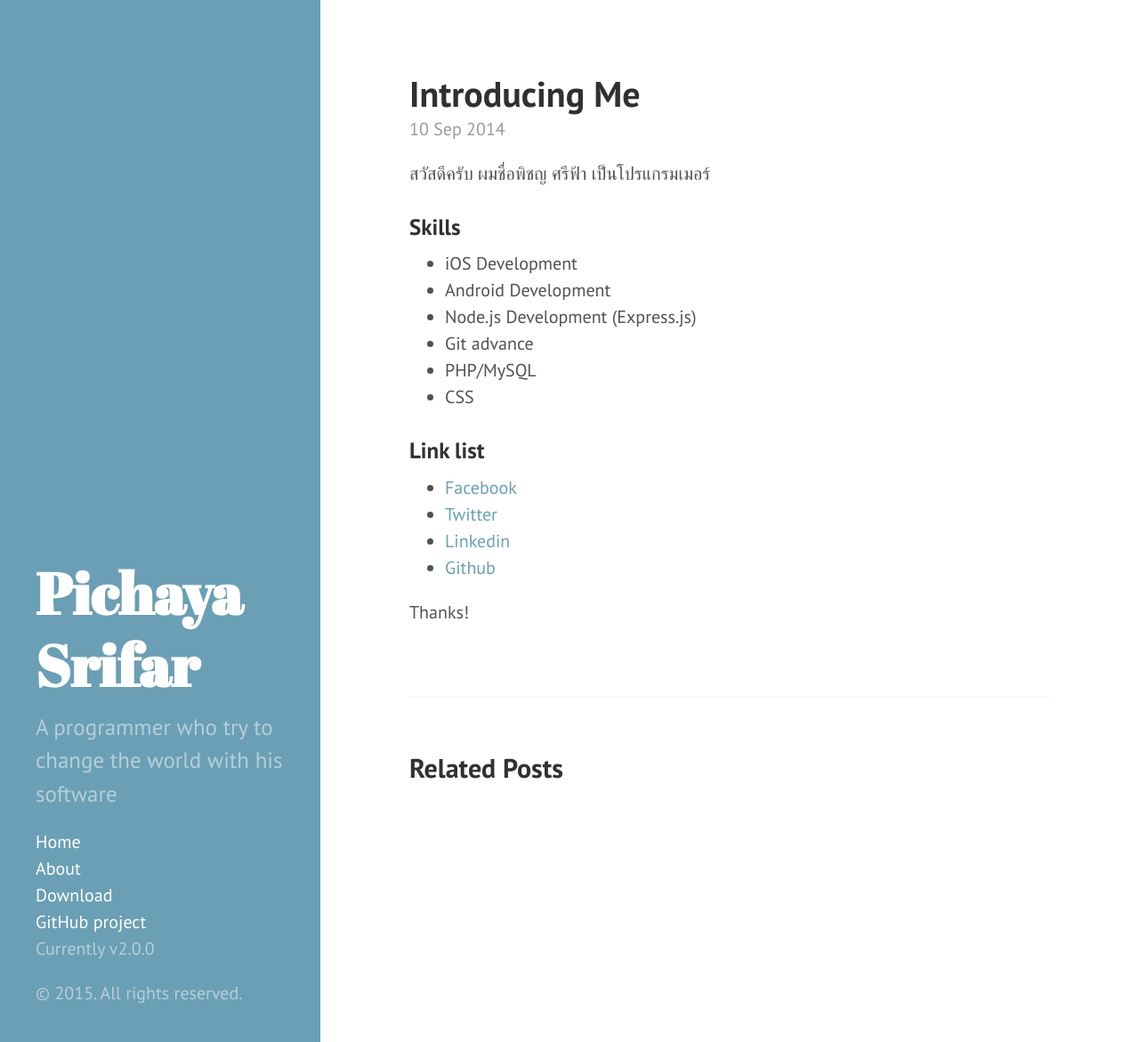
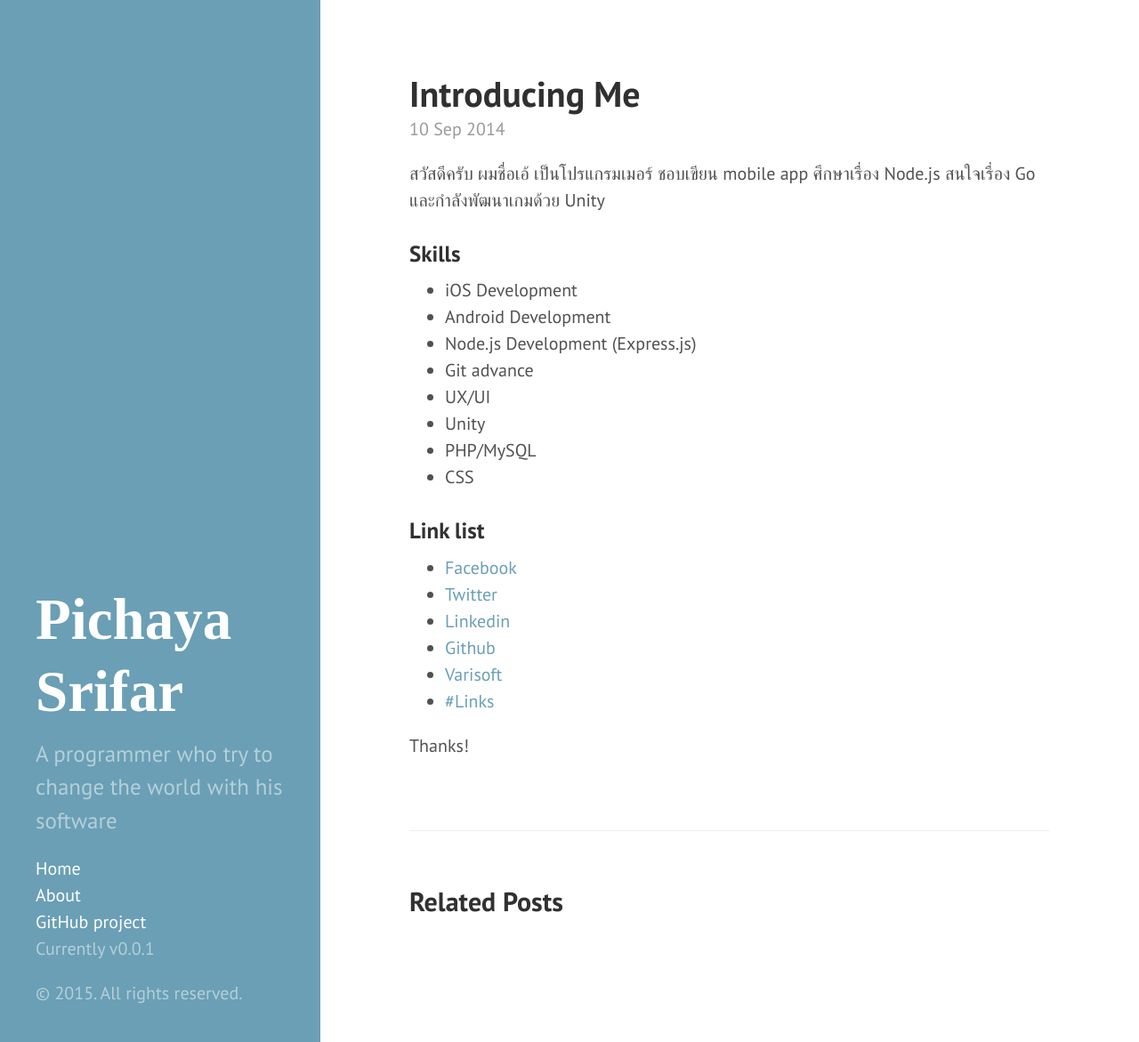
Before and after one commit to pichaya/pichaya.github.io, a Jekyll site: the page built from _posts/2014-09-10-hello-world.md, in a window 1280 px wide and 1171 px high. Shown: the whole window at 89% size. Built offline with Jekyll 4.4.1, drawn with Linux system fonts in a browser that asks for light colours; Markdown is read by kramdown in place of the engine named in the settings.

Commit message:
comment syntax css, remove font family

```diff
--- a/_config.yml
+++ b/_config.yml
@@ -18,7 +18,7 @@ author:
 paginate:         5
 
 # Custom vars
-version:          2.0.0
+version:          0.0.1
 
 github:
   repo:           https://github.com/pichaya/pichaya.github.io
--- a/_includes/head.html
+++ b/_includes/head.html
@@ -15,9 +15,9 @@
 
   <!-- CSS -->
   <link rel="stylesheet" href="/public/css/poole.css">
-  <link rel="stylesheet" href="/public/css/syntax.css">
+  <!-- <link rel="stylesheet" href="/public/css/syntax.css"> -->
   <link rel="stylesheet" href="/public/css/hyde.css">
-  <link rel="stylesheet" href="http://fonts.googleapis.com/css?family=PT+Sans:400,400italic,700|Abril+Fatface">
+  <link rel="stylesheet" href="http://fonts.googleapis.com/css?family=PT+Sans:400,400italic,700">
 
   <!-- Icons -->
   <link rel="apple-touch-icon-precomposed" sizes="144x144" href="/public/apple-touch-icon-144-precomposed.png">
--- a/_includes/sidebar.html
+++ b/_includes/sidebar.html
@@ -26,7 +26,6 @@
         {% endif %}
       {% endfor %}
 
-      <li class="sidebar-nav-item"><a href="{{ site.github.repo }}/archive/v{{ site.version }}.zip">Download</a></li>
       <li class="sidebar-nav-item"><a href="{{ site.github.repo }}">GitHub project</a></li>
       <li class="sidebar-nav-item">Currently v{{ site.version }}</li>
     </ul>
--- a/_posts/2014-09-10-hello-world.md
+++ b/_posts/2014-09-10-hello-world.md
@@ -3,7 +3,7 @@ layout: post
 title: Introducing Me
 ---
 
-สวัสดีครับ ผมชื่อพิชญ ศรีฟ้า เป็นโปรแกรมเมอร์
+สวัสดีครับ ผมชื่อเอ้ เป็นโปรแกรมเมอร์ ชอบเขียน mobile app ศึกษาเรื่อง Node.js สนใจเรื่อง Go และกำลังพัฒนาเกมด้วย Unity
 
 ### Skills
 
@@ -11,6 +11,8 @@ title: Introducing Me
 * Android Development
 * Node.js Development (Express.js)
 * Git advance
+* UX/UI
+* Unity
 * PHP/MySQL
 * CSS
 
@@ -20,5 +22,7 @@ title: Introducing Me
 * [Twitter](http://twitter.com/pichayas)
 * [Linkedin](http://linkedin.com/in/pichayas)
 * [Github](https://github.com/pichaya)
+* [Varisoft](http://varisoft.co)
+* [#Links](http://getlinks.co)
 
 Thanks!
```
